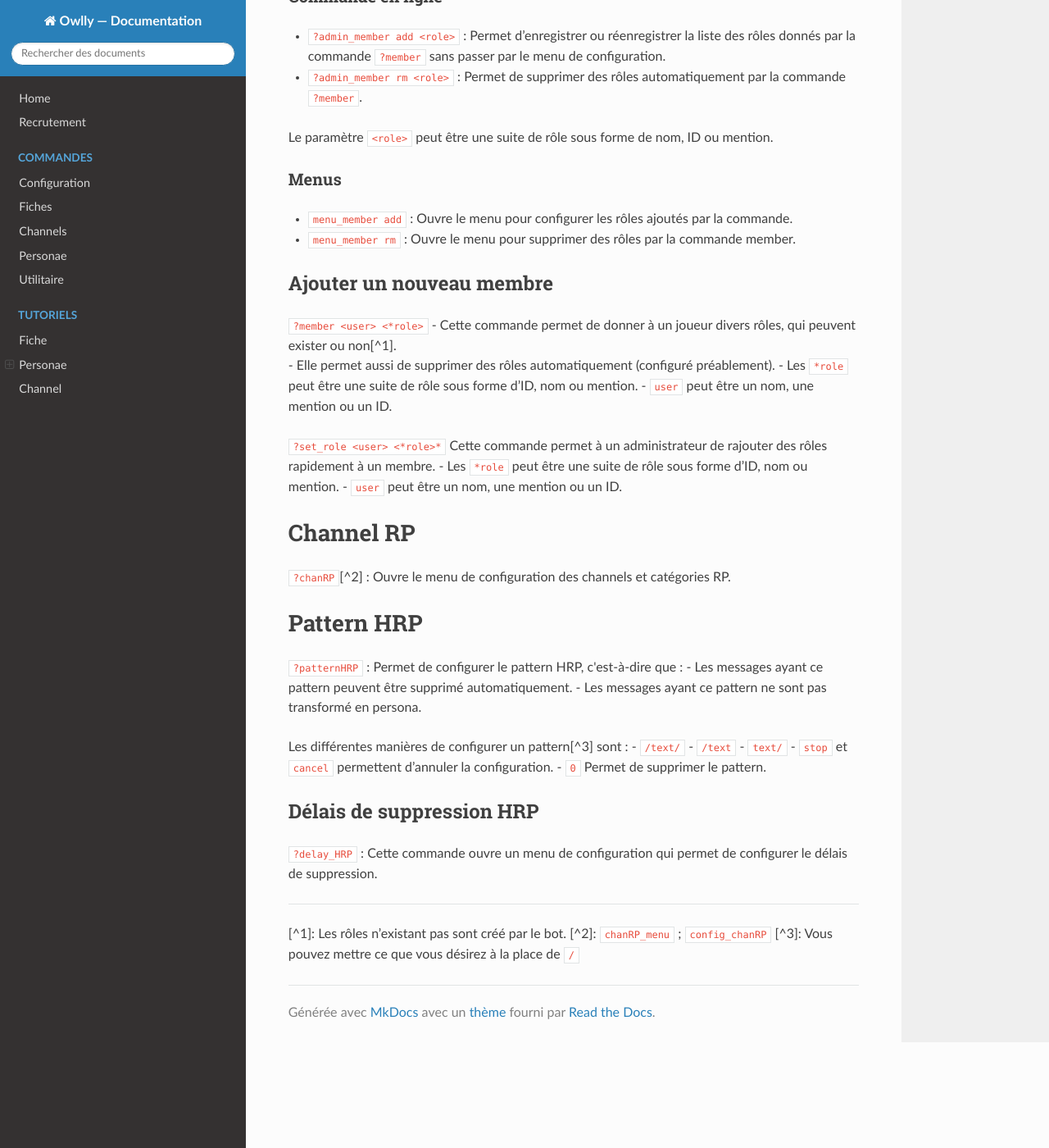
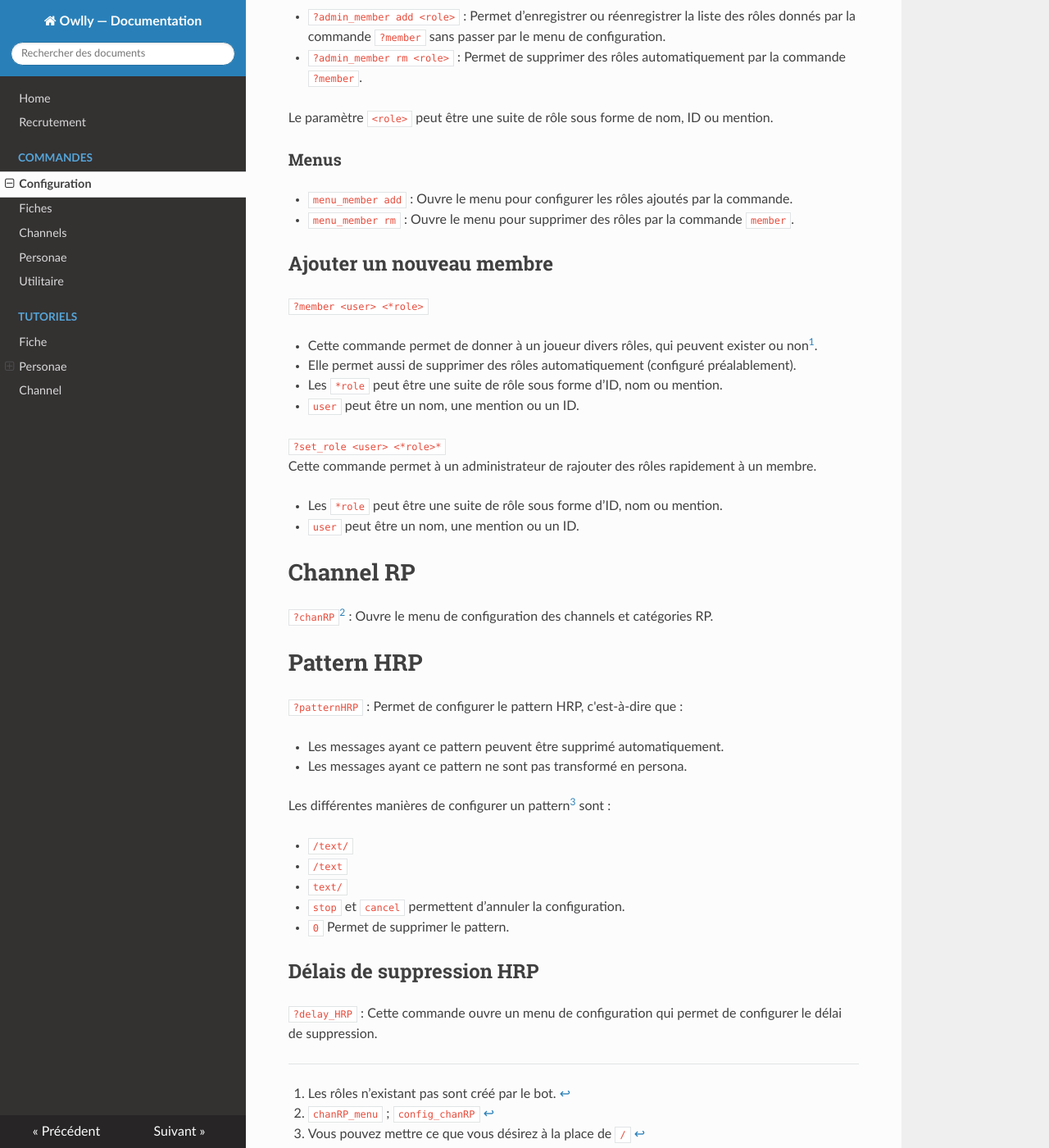
Before and after one commit to OwllyBot/Docs, an MkDocs documentation site: the page built from docs/commands/admin.md, in a window 1280 px wide and 1400 px high, scrolled down 672 px. Shown: the whole window at 82% size. Built offline with MkDocs 1.6.1, drawn with Linux system fonts in a browser that asks for light colours; nearby versions of some CDN libraries; old or Windows-style settings are respelled for this version of MkDocs; some of the changed text lies outside the part shown.

```diff
--- a/docs/commands/admin.md
+++ b/docs/commands/admin.md
@@ -10,42 +10,54 @@ Cette commande permet de configurer :
 - Les channels et catégories RP
 
 # Prefix
+
 - `?set_prefix <prefix>` : Permet de changer le préfixe
-- `@Owlly prefix`  et `$$prefix`: Permettent d’obtenir le préfixe du bot (en cas d’oublie ;))
+- `@Owlly prefix` et `$$prefix`: Permettent d’obtenir le préfixe du bot (en cas d’oublie ;))
 
 # Member
+
 ## Administration
+
 ### Commande en ligne
+
 - `?admin_member add <role>` : Permet d’enregistrer ou réenregistrer la liste des rôles donnés par la commande `?member` sans passer par le menu de configuration.
 - `?admin_member rm <role>` : Permet de supprimer des rôles automatiquement par la commande `?member`.
 
 Le paramètre `<role>` peut être une suite de rôle sous forme de nom, ID ou mention.
 
 ### Menus
+
 - `menu_member add` : Ouvre le menu pour configurer les rôles ajoutés par la commande.
-- `menu_member rm` : Ouvre le menu pour supprimer des rôles par la commande member.
+- `menu_member rm` : Ouvre le menu pour supprimer des rôles par la commande `member`.
 
 ## Ajouter un nouveau membre
+
 `?member <user> <*role>`
+
 - Cette commande permet de donner à un joueur divers rôles, qui peuvent exister ou non[^1].
-- Elle permet aussi de supprimer des rôles automatiquement (configuré préablement).
+- Elle permet aussi de supprimer des rôles automatiquement (configuré préalablement).
 - Les `*role` peut être une suite de rôle sous forme d’ID, nom ou mention.
 - `user` peut être un nom, une mention ou un ID.
 
 `?set_role <user> <*role>*`
 Cette commande permet à un administrateur de rajouter des rôles rapidement à un membre.
+
 - Les `*role` peut être une suite de rôle sous forme d’ID, nom ou mention.
 - `user` peut être un nom, une mention ou un ID.
 
 # Channel RP
+
 `?chanRP`[^2] : Ouvre le menu de configuration des channels et catégories RP.
 
 # Pattern HRP
+
 `?patternHRP` : Permet de configurer le pattern HRP, c'est-à-dire que :
+
 - Les messages ayant ce pattern peuvent être supprimé automatiquement.
 - Les messages ayant ce pattern ne sont pas transformé en persona.
 
 Les différentes manières de configurer un pattern[^3] sont :
+
 - `/text/`
 - `/text`
 - `text/`
@@ -53,10 +65,9 @@ Les différentes manières de configurer un pattern[^3] sont :
 - `0` Permet de supprimer le pattern.
 
 ## Délais de suppression HRP
-`?delay_HRP` : Cette commande ouvre un menu de configuration qui permet de configurer le délais de suppression.
 
+`?delay_HRP` : Cette commande ouvre un menu de configuration qui permet de configurer le délai de suppression.
 
----
 [^1]: Les rôles n’existant pas sont créé par le bot.
 [^2]: `chanRP_menu` ; `config_chanRP`
 [^3]: Vous pouvez mettre ce que vous désirez à la place de `/`
--- a/mkdocs.yml
+++ b/mkdocs.yml
@@ -11,7 +11,7 @@ pages:
     - Home : 'index.md'
     - Recrutement: 'recrut.md'
     - Commandes :
-        - 'Configuration' : 'commands/config.md'
+        - 'Configuration' : 'commands/admin.md'
         - 'Fiches' : 'commands/fiches.md'
         - 'Channels' : 'commands/chan.md'
         - 'Personae' : 'commands/personae.md'
@@ -26,3 +26,4 @@ pages:
 markdown_extensions:
     - toc:
         permalink: "#"
+    - footnotes
```
Also changed, not shown: other parts of docs/commands/admin.md (+2 -2 lines), docs/commands/utilitaire.md (+1 -1 lines), docs/markdown_flavor.py (added, +20 -0 lines), 1 other file.
